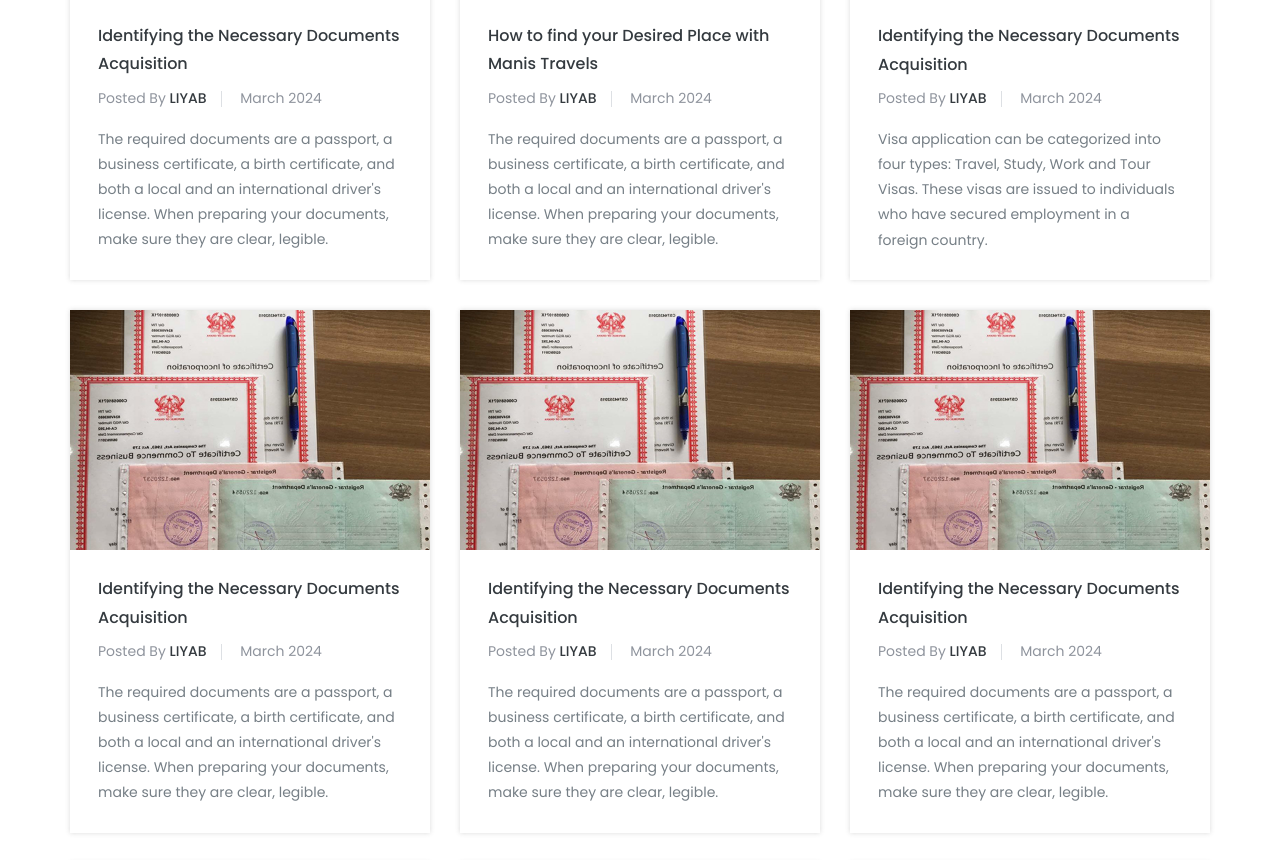
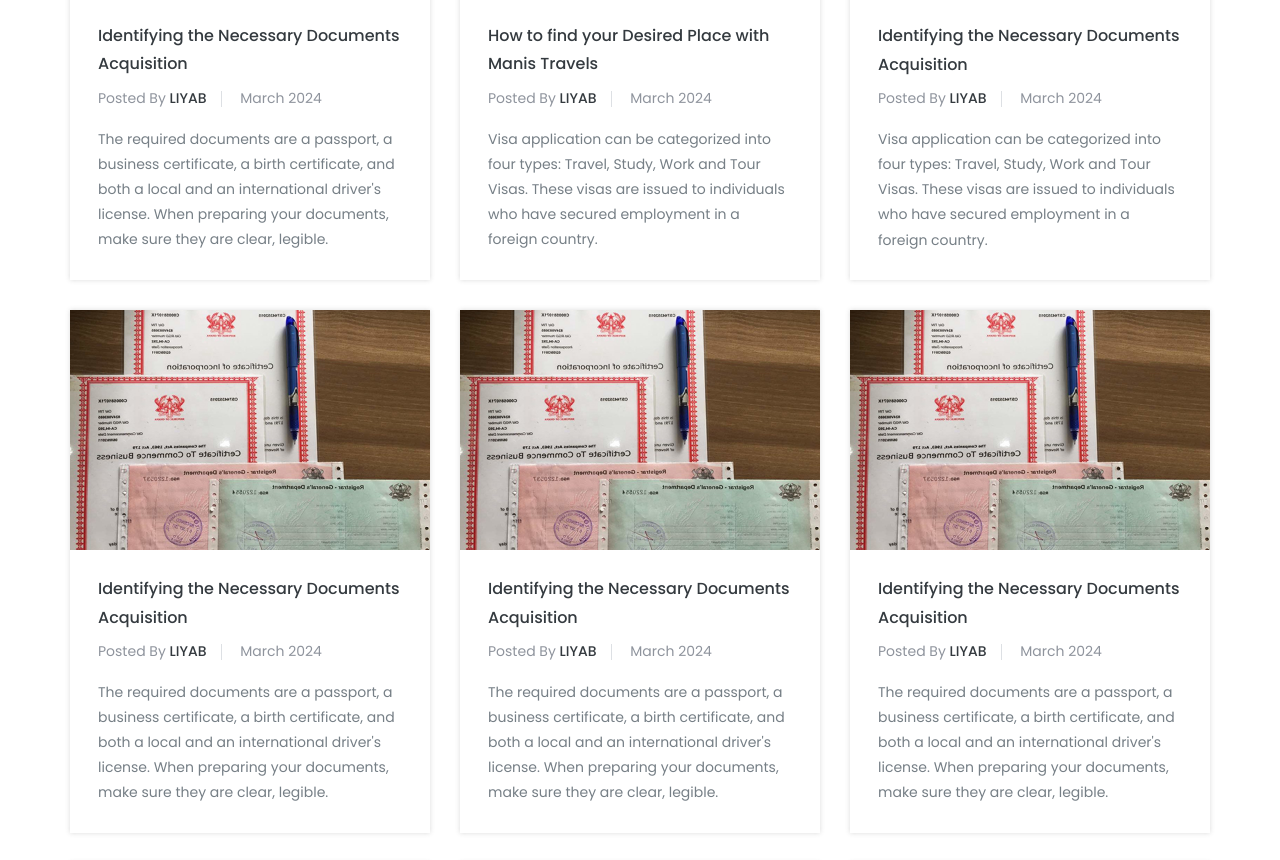
Before and after one commit to 12liyab/Manis-consult-2, a website: page index.html in a window 1280 px wide. Shown: the part 5100-5960 px from the top of the page. Drawn offline with nearby package versions, Linux system fonts and the light colour scheme.

Commit message:
Update index.html

```diff
--- a/index.html
+++ b/index.html
@@ -1020,7 +1020,7 @@
 									<h2><a href="#">How to find your Desired Place with Manis Travels</a></h2>
 									<h4>posted <span>by</span> <a href="#">liyab</a> march 2024</h4>
 									<p>
-										The required documents are a passport, a business certificate, a birth certificate, and both a local and an international driver's license. When preparing your documents, make sure they are clear, legible.
+										Visa application can be categorized into four types: Travel, Study, Work and Tour Visas. These visas are issued to individuals who have secured employment in a foreign country.
 									</p>
 								</div>
 							</div>
```
